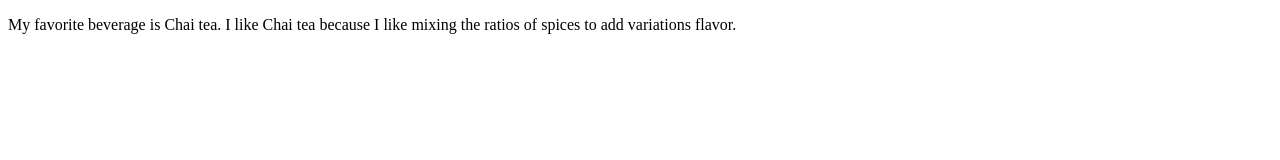
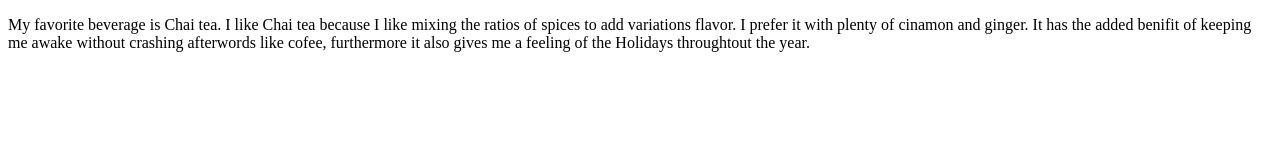
Before and after one commit to rg0610751/cis152, a plain HTML site: page chapter1/index.html in a window 1280 px wide. Drawn offline with Linux system fonts and the light colour scheme.

Commit message:
Add files via upload

```diff
--- a/chapter1/index.html
+++ b/chapter1/index.html
@@ -6,6 +6,13 @@
     <title>My first paragraph</title>
 </head>
 <body>
-    <p>My favorite beverage is Chai tea. I like Chai tea because I like mixing the ratios of spices to add variations flavor.</p>
+    <p>My favorite beverage is Chai tea. I like Chai tea
+         because I like mixing the ratios of spices to add
+         variations flavor. I prefer it with plenty of cinamon
+         and ginger. It has the added benifit of keeping
+        me awake without crashing afterwords like cofee,
+        furthermore it also gives me a feeling of the Holidays
+        throughtout the year.
+    </p>
 </body>
 </html>
```
